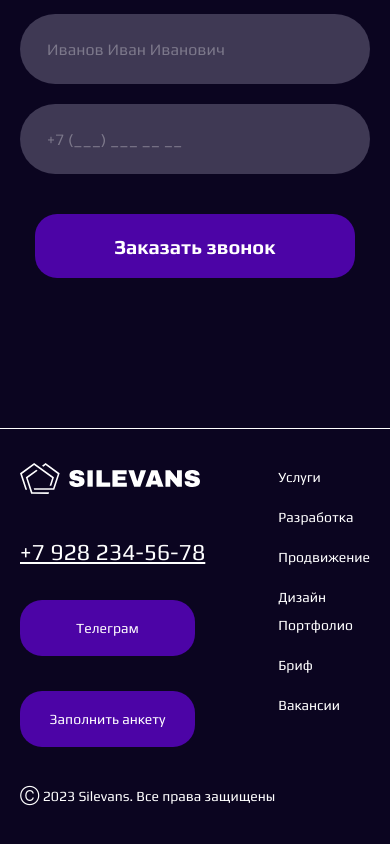
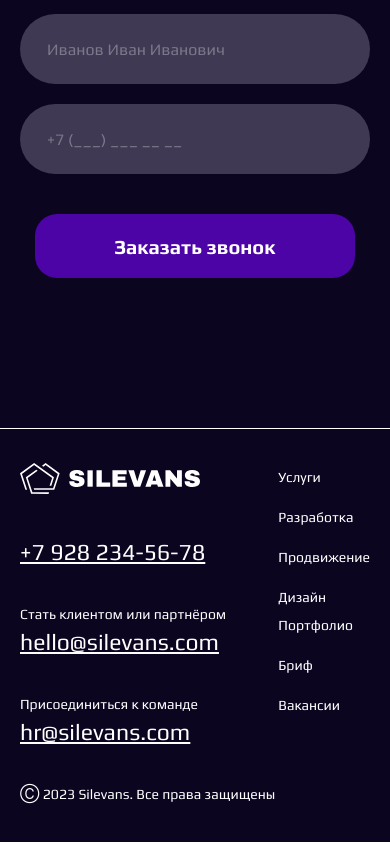
Before and after one commit to Dmitry-Klyuev/silevans, a Next.js app: page / in a window 390 px wide. Shown: the part 4030-4874 px from the top of the page. Built offline with nearby package versions, Linux system fonts and the light colour scheme.

Commit message:
Revert "footer complete"

```diff
--- a/src/components/common/footer/Footer.tsx
+++ b/src/components/common/footer/Footer.tsx
@@ -4,16 +4,8 @@ import Link from "next/link";
 import Wrapper from "@/components/common/wrapper";
 import Image from 'next/image'
 import logo from '@/assets/svg/Logo.svg'
-import {scrollToElement} from "@/utils/scrollToElement";
-import {useRouter} from "next/router";
 
 export const Footer: React.FC = () => {
-    const router = useRouter()
-    const onServicesClickHandler = () => {
-        router.push('/').then(() => {
-            scrollToElement('ourServices', 0)
-        })
-    }
     return (
         <footer>
             <Wrapper className={styles.wrapper}>
@@ -22,21 +14,23 @@ export const Footer: React.FC = () => {
                         <Image src={logo} alt={"silevans logo"}/>
                     </div>
                     <Link href={'tel:+79282345678'}>+7 928 234-56-78</Link>
-                    <Link href={'https://t.me/u11wsia'} className={styles.btn}>Телеграм</Link>
-                    <Link href={'/questionnaire'} className={styles.btn}> Заполнить анкету</Link>
-
-
+                    <div className={styles.mail}>Стать клиентом или партнёром
+                        <Link href={'mailto:hello@silevans.com'}>hello@silevans.com</Link>
+                    </div>
+                    <div className={styles.mail}>Присоединиться к команде
+                        <Link href={'mailto:hr@silevans.com'}>hr@silevans.com</Link>
+                    </div>
                     <div className={styles.date}>Ⓒ {new Date().getFullYear()} Silevans. Все права защищены</div>
                 </div>
                 <div className={styles.allServices}>
                     <div className={styles.services1}>
-                        <Link href={'/'} onClick={onServicesClickHandler}>Услуги</Link>
-                        <Link href={'/development'}>Разработка</Link>
-                        <Link href={'/promotion'}>Продвижение</Link>
-                        <Link href={'/design'}>Дизайн</Link>
+                        <Link href={'#'}>Услуги</Link>
+                        <Link href={'#'}>Разработка</Link>
+                        <Link href={'#'}>Продвижение</Link>
+                        <Link href={'#'}>Дизайн</Link>
                     </div>
                     <div className={styles.services2}>
-                        <Link href={'/portfolio'}>Портфолио</Link>
+                        <Link href={'#'}>Портфолио</Link>
                         <Link href={'#'}>Бриф</Link>
                         <Link href={'#'}>Вакансии</Link>
                     </div>
--- a/src/styles/components/footer.module.scss
+++ b/src/styles/components/footer.module.scss
@@ -24,19 +24,7 @@
     .logo {
       width: 180px;
     }
-
-    .btn {
-      @include Text-FS-FW-LH(20px, 700, 23px);
-      width: 255px;
-      background: #4C04A6;
-      border-radius: 22px;
-      padding: 20px;
-      text-align: center;
-      cursor: pointer;
-      text-decoration: none;
-    }
-
-    .date {
+    .date{
       display: none;
     }
   }
@@ -83,12 +71,8 @@
 
 @media (max-width: 1439px) {
   .wrapper {
-    .contacts {
-      .btn{
-        width: 220px;
-      }
+    .contacts{
     }
-
     .allServices {
       column-gap: 62px;
     }
@@ -99,37 +83,28 @@
   .wrapper {
     padding: 34px 20px;
 
-    .contacts {
+    .contacts{
       @include Text-FS-FW-LH(14px, 400, 28px);
-
-      .date {
+      .date{
         display: inline-block;
       }
-      .btn{
-        @include Text-FS-FW-LH(14px, 400, 16px);
-        width: 175px;
-      }
     }
-
-    .allServices {
+    .allServices{
 
 
       display: flex;
       flex-direction: column;
-
-      .services1 {
-        a {
+      .services1{
+        a{
           @include Text-FS-FW-LH(14px, 400, 28px);
         }
       }
-
-      .services2 {
-        a {
+      .services2{
+        a{
           @include Text-FS-FW-LH(14px, 400, 28px);
         }
       }
-
-      .date {
+      .date{
         display: none;
       }
     }
```
